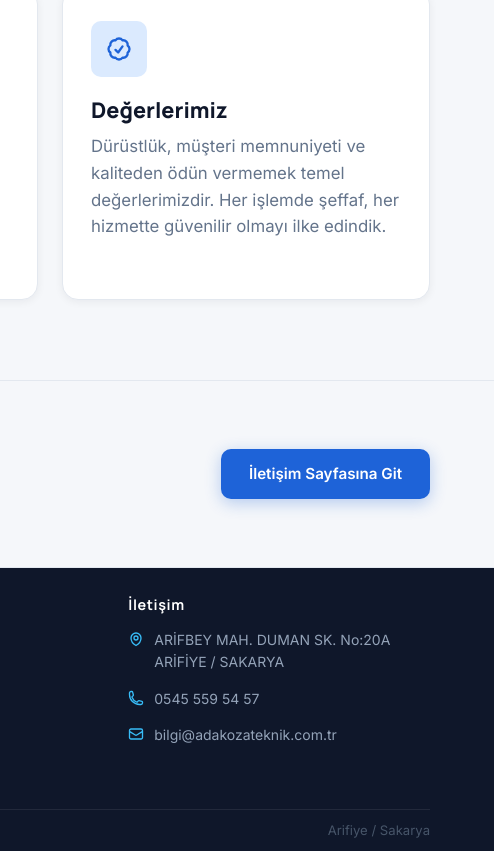
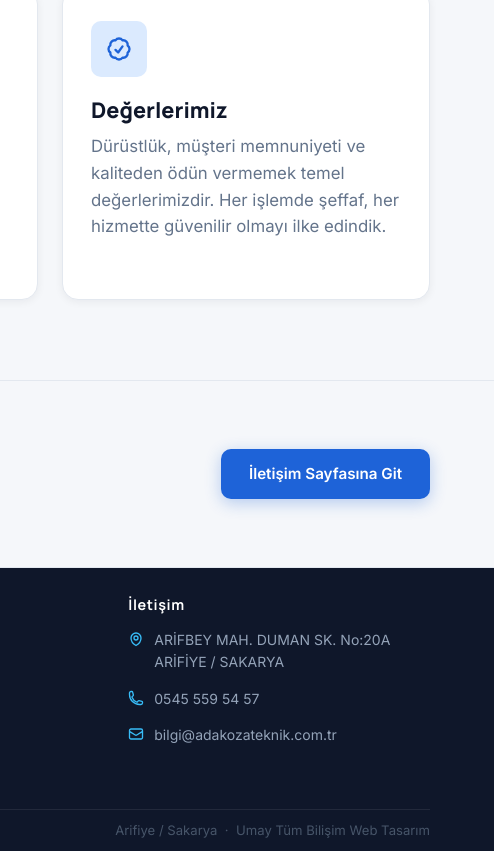
Before and after one commit to AYCANGH/adakoza-teknik, a plain HTML site: page hakkimizda.html in a window 1280 px wide. Shown: the part 1521-2372 px from the top of the page, 786-1280 px from the left. Drawn offline with Linux system fonts and the light colour scheme.

Commit message:
Footer: Umay Tum Bilisim Web Tasarim kredisi eklendi

```diff
--- a/hakkimizda.html
+++ b/hakkimizda.html
@@ -205,7 +205,7 @@
     </div>
     <div class="footer-bottom">
       <span>© <span class="js-year"></span> Ada Koza Teknik Hırdavat. Tüm hakları saklıdır.</span>
-      <span>Arifiye / Sakarya</span>
+      <span>Arifiye / Sakarya &nbsp;·&nbsp; <a href="https://www.umaybilisim.com.tr" target="_blank" rel="noopener noreferrer" style="color:inherit;">Umay Tüm Bilişim Web Tasarım</a></span>
     </div>
   </div>
 </footer>
```
Also changed, not shown: iletisim.html (+1 -1 lines), index.html (+1 -1 lines), markalar.html (+1 -1 lines), urunler.html (+1 -1 lines).
